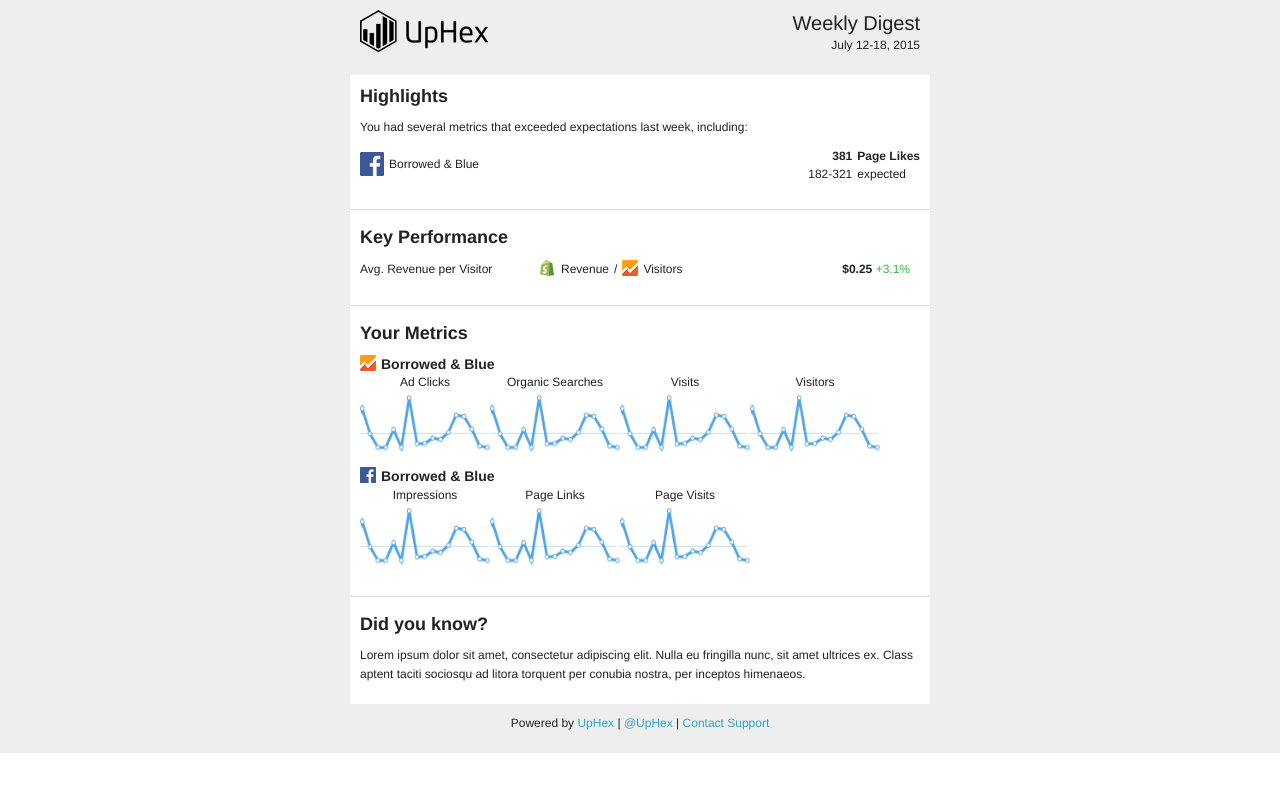
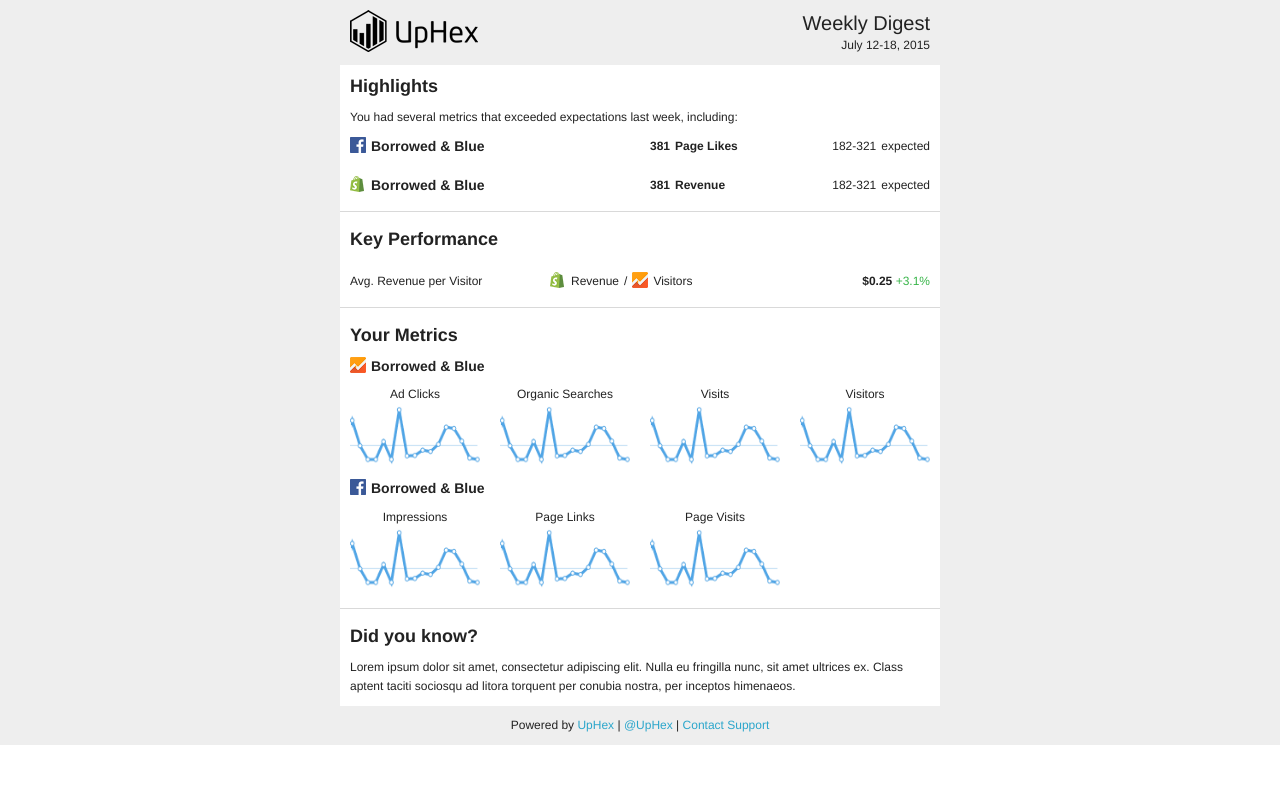
Before and after one commit to uphex/uphex-email-templates, a website: page src/index.jade in a window 1280 px wide. Drawn offline with nearby package versions, Linux system fonts and the light colour scheme; files that its build step writes are made by us from their sources.

Commit message:
Tweaks/fixes for tables and whitespace

```diff
--- a/src/jade/_header.jade
+++ b/src/jade/_header.jade
@@ -6,13 +6,13 @@ table.container
           td.wrapper
             table.six.columns
               tr
-                td.left-text-pad
+                td
                   img(src="assets/logo.png", width="128", height="42")
                 td.expander
           td.wrapper.last
             table.six.columns
               tr
-                td.right-text-pad
+                td
                   h6.text-right Weekly Digest
                   p.text-right July 12-18, 2015
                 td.expander
--- a/src/jade/_highlights.jade
+++ b/src/jade/_highlights.jade
@@ -2,37 +2,38 @@ mixin highlights-item(logo, title, metric, current, prediction)
   table.highlight-row.row
     tr
       td.wrapper
-        table.eight.columns
+        table.six.columns
           tr
             td
               table
                 tr
                   td
                     if logo == "ga"
-                      img.metric-icon(src="assets/ga-icon.png", width="24", height="24")
+                      img.metric-icon(src="assets/ga-icon.png", width="16", height="16")
                     if logo == "facebook"
-                      img.metric-icon(src="assets/facebook-icon.png", width="24", height="24")
+                      img.metric-icon(src="assets/facebook-icon.png", width="16", height="16")
                     if logo == "twitter"
-                      img.metric-icon(src="assets/twitter-icon.png", width="24", height="24")
+                      img.metric-icon(src="assets/twitter-icon.png", width="16", height="16")
                     if logo == "shopify"
-                      img.metric-icon(src="assets/shopify-icon.png", width="24", height="24")
+                      img.metric-icon(src="assets/shopify-icon.png", width="16", height="16")
                     if logo == "uphex"
-                      img.metric-icon(src="assets/uphex-icon.png", width="24", height="24")
+                      img.metric-icon(src="assets/uphex-icon.png", width="16", height="16")
                   td.highlight-title
-                    .highlight-title-first= title
-                    .highlight-title-second= subtitle
+                    h4.section-subtitle= title
+            td.expander
+      td.wrapper(valign="middle")
+        table.three.columns
+          tr
+            td.highlight-metric
+              span.highlight-number= current
+              span.highlight-label= metric
             td.expander
       td.wrapper.last
-        table.four.columns
+        table.three.columns
           tr
-            td
-              table.highlight-numbers(align="right")
-                tr.highlight-metric
-                  td.highlight-number.text-right= current
-                  td.highlight-label= metric
-                tr
-                  td.highlight-number.text-right= prediction
-                  td.highlight-label expected
+            td.text-right
+              span.highlight-number.text-right= prediction
+              span.highlight-label expected
             td.expander
 
 table.row
@@ -42,7 +43,7 @@ table.row
         tr
           td.text-pad
             h3.section-title Highlights
-            p You had several metrics that exceeded expectations last week, including:
+            p.highlight-description You had several metrics that exceeded expectations last week, including:
             +highlights-item(
               "facebook",
               "Borrowed & Blue",
@@ -50,3 +51,11 @@ table.row
               "381",
               "182-321"
             )
+            +highlights-item(
+              "shopify",
+              "Borrowed & Blue",
+              "Revenue",
+              "381",
+              "182-321"
+            )
+          td.expander
--- a/src/jade/_kpi.jade
+++ b/src/jade/_kpi.jade
@@ -17,7 +17,7 @@ mixin kpi-item(title, total, diff, type)
               span.kpi-operand
                 img.kpi-icon(src="assets/ga-icon.png", width="16", height="16")
                 | Visitors
-            td.four.sub-columns.text-right
+            td.four.sub-columns.last.text-right
               span.kpi-total= total
               = " "
               if type == "increase"
@@ -39,3 +39,4 @@ table.row
               3.1,
               "increase"
             )
+          td.expander
--- a/src/jade/_metrics.jade
+++ b/src/jade/_metrics.jade
@@ -4,6 +4,7 @@ mixin metrics-item(title)
       td.metric
         .metric-title= title
         img.metric-chart(src="assets/chart-filler.png", width="145", height="65")
+      td.expander
 
 table.row
   tr
--- a/src/sass/index.scss
+++ b/src/sass/index.scss
@@ -14,10 +14,13 @@
   font-size: 16px;
 }
 .metric-icon {
-  margin: 5px 5px 5px 0;
+  margin: 0 5px 0 0;
 }
 .metric-title {
   text-align: center;
+}
+.highlight-description {
+  margin-bottom: 0;
 }
 .highlight-title {
   vertical-align: middle;
@@ -59,10 +62,7 @@
   line-height: 18px;
 }
 .highlight-metric {
-  .highlight-number,
-  .highlight-label {
-    font-weight: bold;
-  }
+  font-weight: bold;
 }
 .increase {
   color: #39b54a;
--- a/src/sass/ink.scss
+++ b/src/sass/ink.scss
@@ -122,7 +122,7 @@ table.column {
 
 table.columns td,
 table.column td {
-  padding: 0px 0px 10px;
+  padding-bottom: 0;
 }
 
 table.columns td.sub-columns,
```
